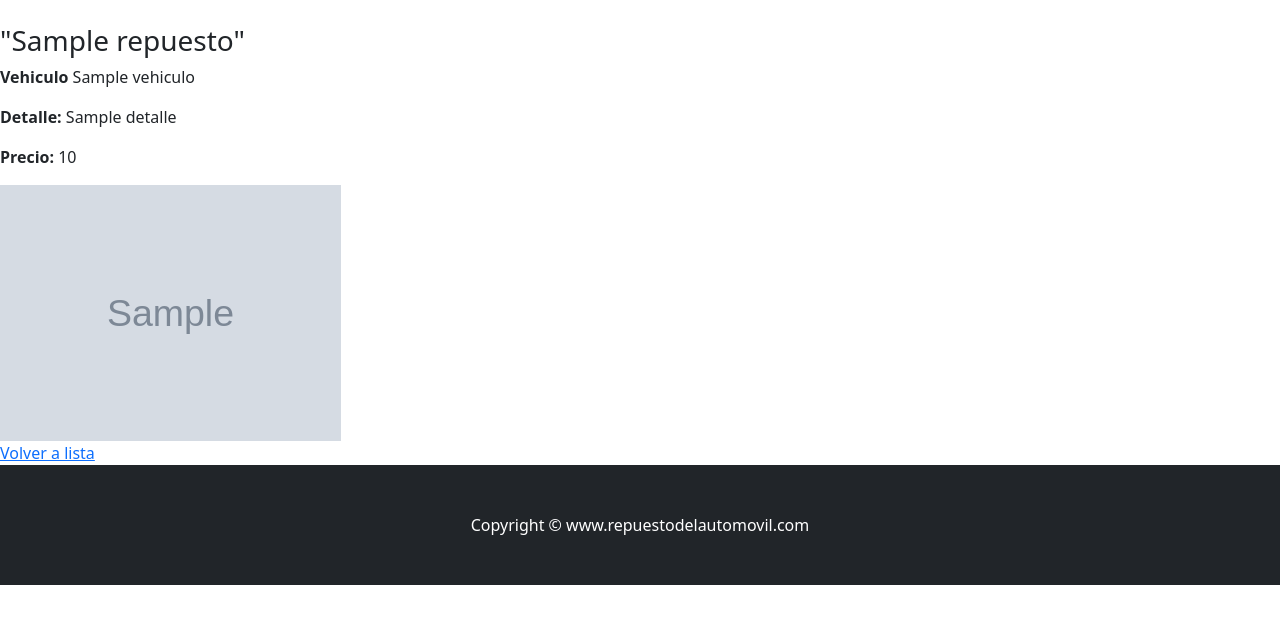
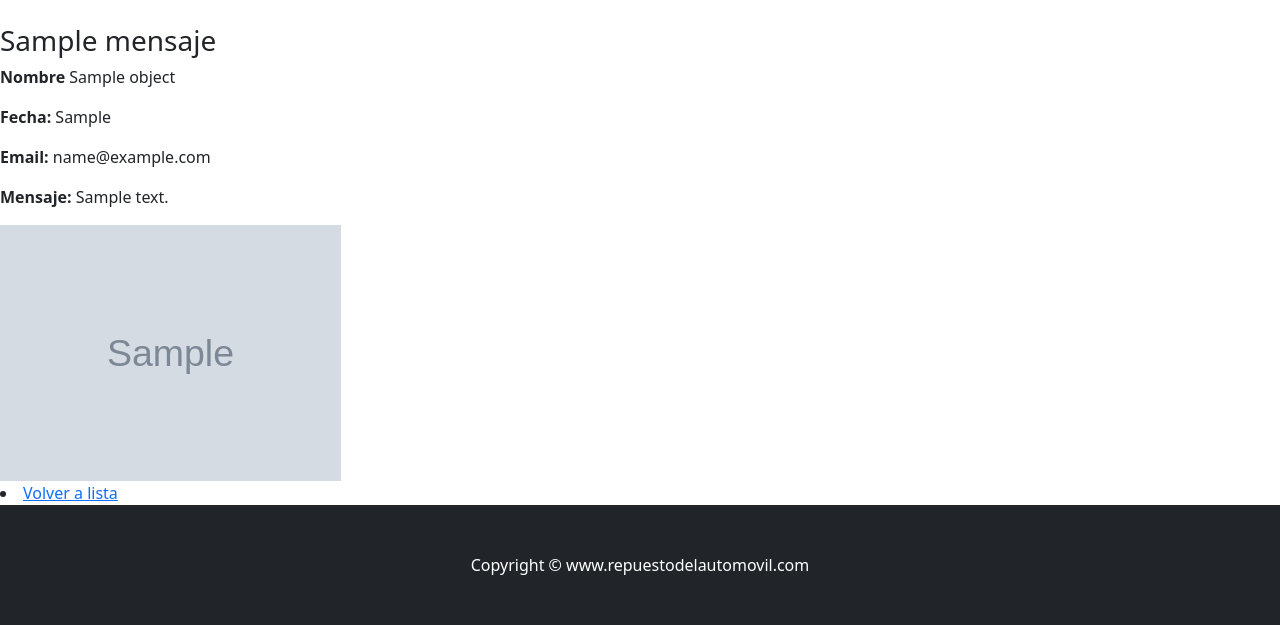
Before and after one commit to GABRIELROMBOLA87/ENREGA-FINAL-CODER, a Django app: template pagina/templates/pagina/mensaje_detail.html in a window 1280 px wide. Shown: the part 283-908 px from the top of the page. Before the commit the page ends 868 px from the top, so only its background shows below. Run offline with Django 3.2, Linux system fonts and the light colour scheme; the template is opened without the code that fills it: most values are stand-ins (such as "Sample title", 1, 10 or a date in 2020); grey boxes marked "Sample" are stand-in pictures; some libraries are stand-ins or nearby versions.

Commit message:
manage.py

```diff
--- a/pagina/templates/pagina/mensaje_detail.html
+++ b/pagina/templates/pagina/mensaje_detail.html
@@ -3,16 +3,19 @@
 {% block contenido%}
 
 
-    <h3>"{{object.Repuesto}}"</h3>
-    <p><b>Vehiculo</b> {{object.Vehiculo}}</p>
-    <p><b>Detalle:</b> {{object.Detalle}}</p>
-    <p><b>Precio:</b> {{object.Precio}}</p>
+    <h3>{{object.Mensaje}}</h3>
+    <p><b>Nombre</b> {{object.nombre}}</p>
+    <p><b>Fecha:</b> {{object.enviado_el}}</p>
+    <p><b>Email:</b> {{object.email}}</p>
+    <p><b>Mensaje:</b> {{object.texto}}</p>
+
+
 
     <div>
         <img height="256" src="{{object.imagen.url}}">
     </div>
 
-        <a href="/pagina/listar/">Volver a lista</a>
+        <li><a href="/pagina/listar/">Volver a lista</a></li>
 
     </div>
 {% endblock %}
```
